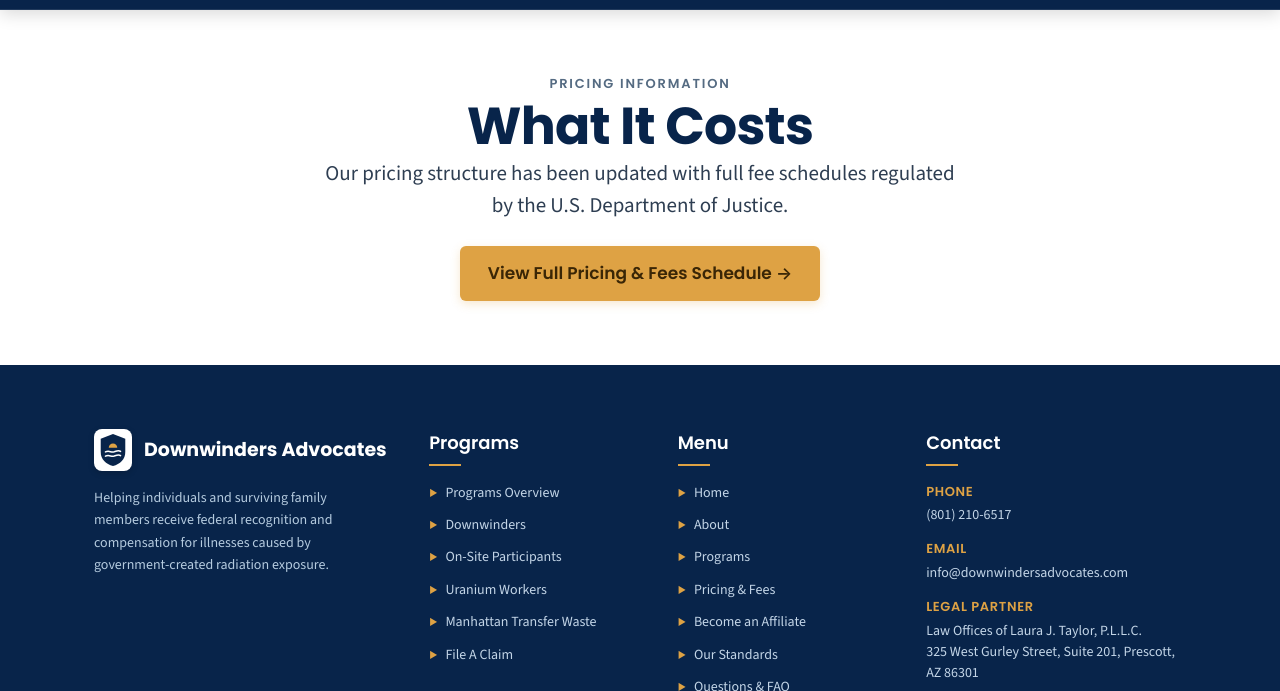
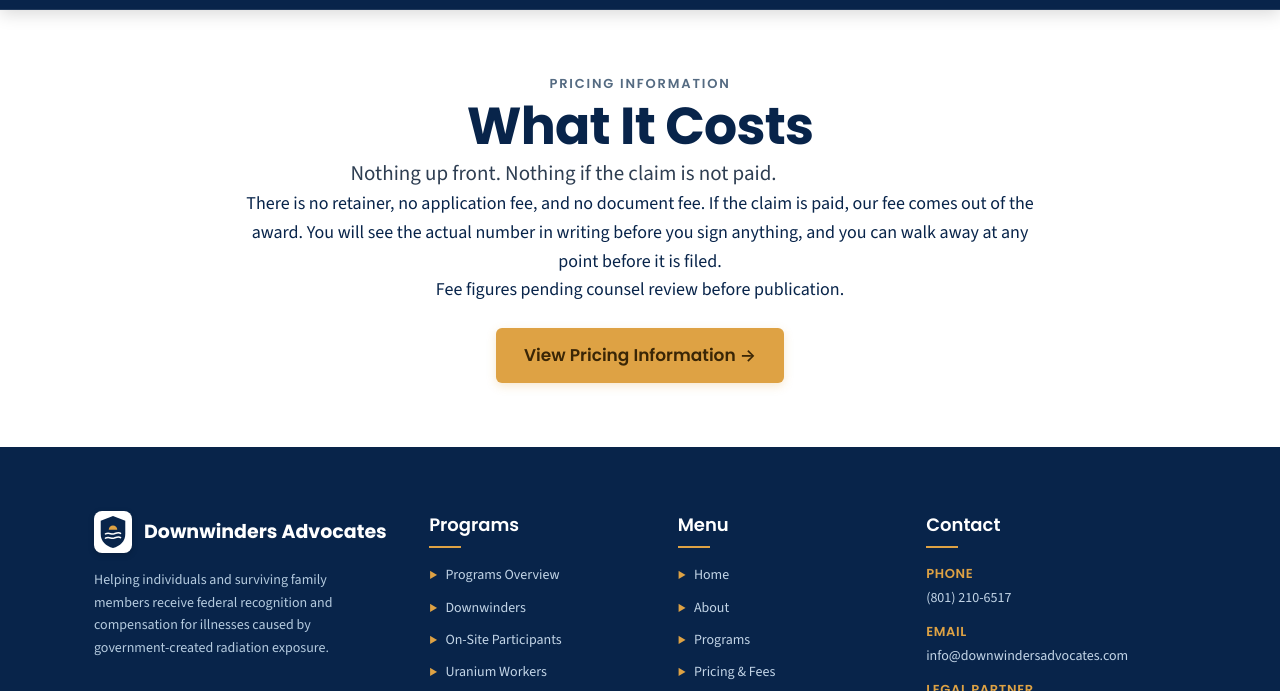
Before and after one commit to aheiner2001/Downwinders-Advocates, an Eleventy site: page src/pages/what-it-costs.njk in a window 1280 px wide. Shown: the part 99-790 px from the top of the page. Built offline with nearby package versions, Linux system fonts and the light colour scheme; Eleventy itself is replaced by a stand-in of ours; files that its build step writes are made by us from their sources; no server answers; what csv-parse would draw is missing.

Commit message:
Remove unverified fee claims from src/pages/what-it-costs.njk

```diff
--- a/src/pages/what-it-costs.njk
+++ b/src/pages/what-it-costs.njk
@@ -2,7 +2,7 @@
 layout: layouts/base.njk
 locale: en
 title: "What It Costs | Downwinders Advocates"
-description: "RECA claim pricing and regulated fee schedule. Our fees are capped by the Department of Justice."
+description: "Learn when payment is due for RECA claim assistance. Fee figures are pending review before publication."
 permalink: /what-it-costs/
 ---
 <section class="sec" id="cost">
@@ -10,9 +10,11 @@ permalink: /what-it-costs/
     <div style="text-align:center;max-width:800px;margin:0 auto">
       <p class="eyebrow">Pricing Information</p>
       <h1>What It Costs</h1>
-      <p class="lede">Our pricing structure has been updated with full fee schedules regulated by the U.S. Department of Justice.</p>
+      <p class="lede">Nothing up front. Nothing if the claim is not paid.</p>
+      <p>There is no retainer, no application fee, and no document fee. If the claim is paid, our fee comes out of the award. You will see the actual number in writing before you sign anything, and you can walk away at any point before it is filed.</p>
+      <p class="legal">Fee figures pending counsel review before publication.</p>
       <div class="btns" style="justify-content:center;margin-top:var(--sp3)">
-        <a class="btn" href="/pricing/">View Full Pricing &amp; Fees Schedule &rarr;</a>
+        <a class="btn" href="/pricing/">View Pricing Information &rarr;</a>
       </div>
     </div>
   </div>
```
